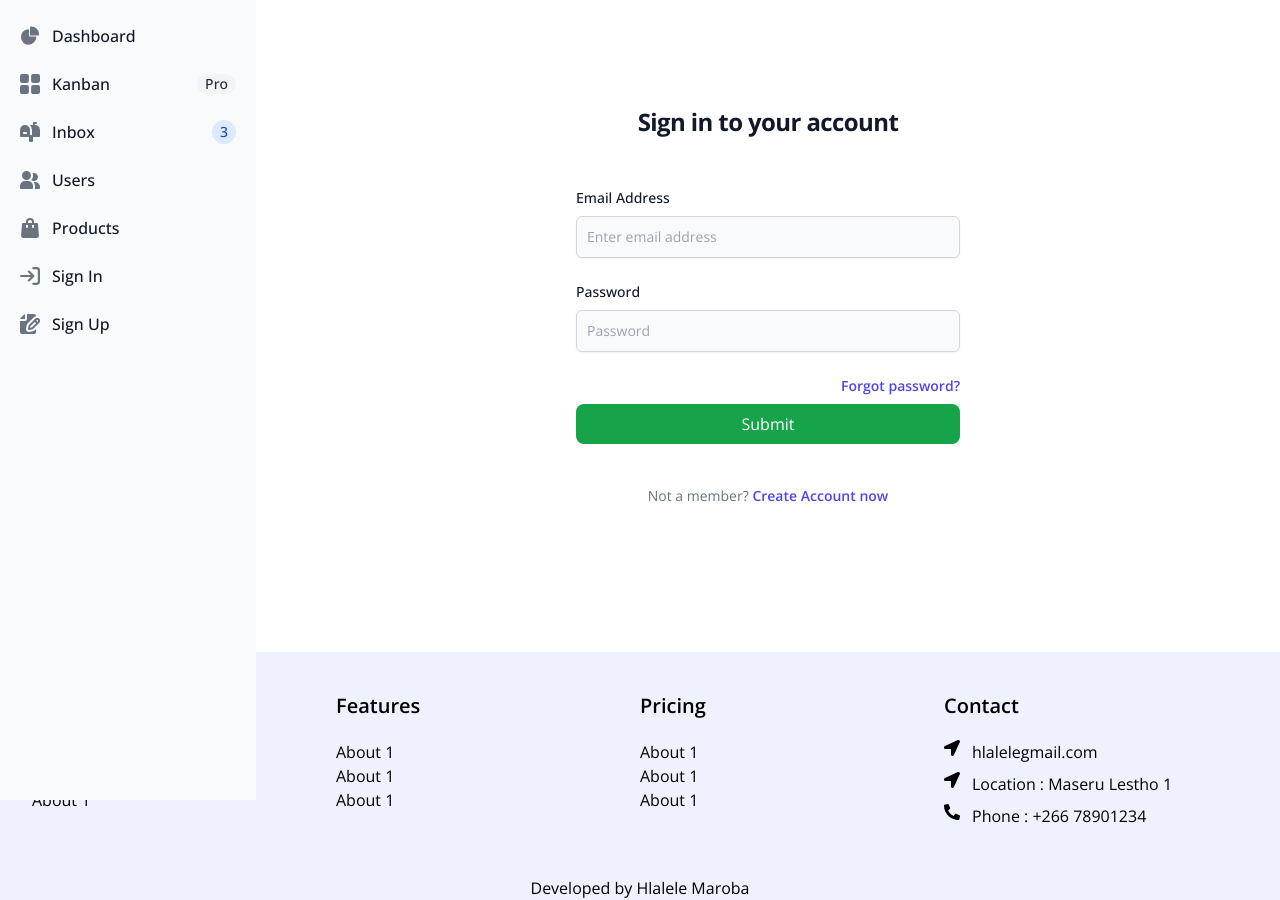
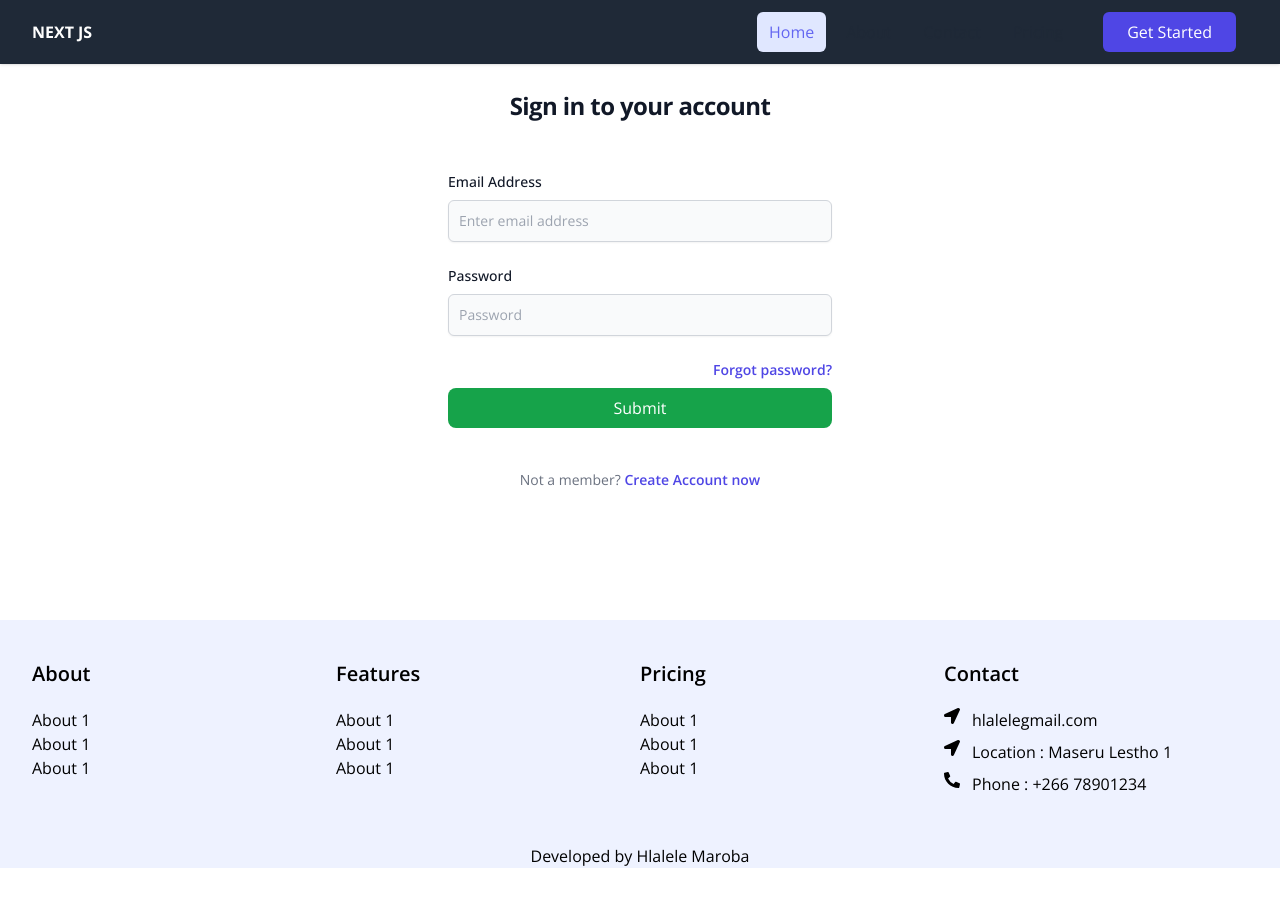
Before and after one commit to HMaroba/nextjs-tailwind, a Next.js app: page / in a window 1280 px wide. After the commit the page ends 868 px from the top, so only its background shows below. Built offline with nearby package versions, Linux system fonts and the light colour scheme.

Commit message:
Fixed logo

```diff
--- a/src/app/(components)/Sidebar.tsx
+++ b/src/app/(components)/Sidebar.tsx
@@ -10,6 +10,7 @@ const Sidebar: React.FC<SidebarProps> = ({ children }) => {
   const [isOpen, setIsOpen] = useState(false);
 
   const toggleSidebar = () => {
+    console.log('Toggling sidebar');
     setIsOpen(!isOpen);
   };
 
--- a/src/app/layout.tsx
+++ b/src/app/layout.tsx
@@ -21,16 +21,16 @@ export default function RootLayout({
   return (
     <html lang="en">
       <body className={inter.className}>
-        <div className='mb-20'>
-        <Sidebar>
-        {children}
-        </Sidebar>
+        <div className="mb-20">
+          <HomeBar />
+          {children}
         </div>
-
         <Footer />
-        {/* <div className='flex'>
-          <Sidebar />
-          <div className="flex-1 p-4">{children}</div>
+        {/* <div>
+          <Sidebar>
+            {children}
+            <Footer />
+          </Sidebar>
         </div> */}
       </body>
     </html>
```
